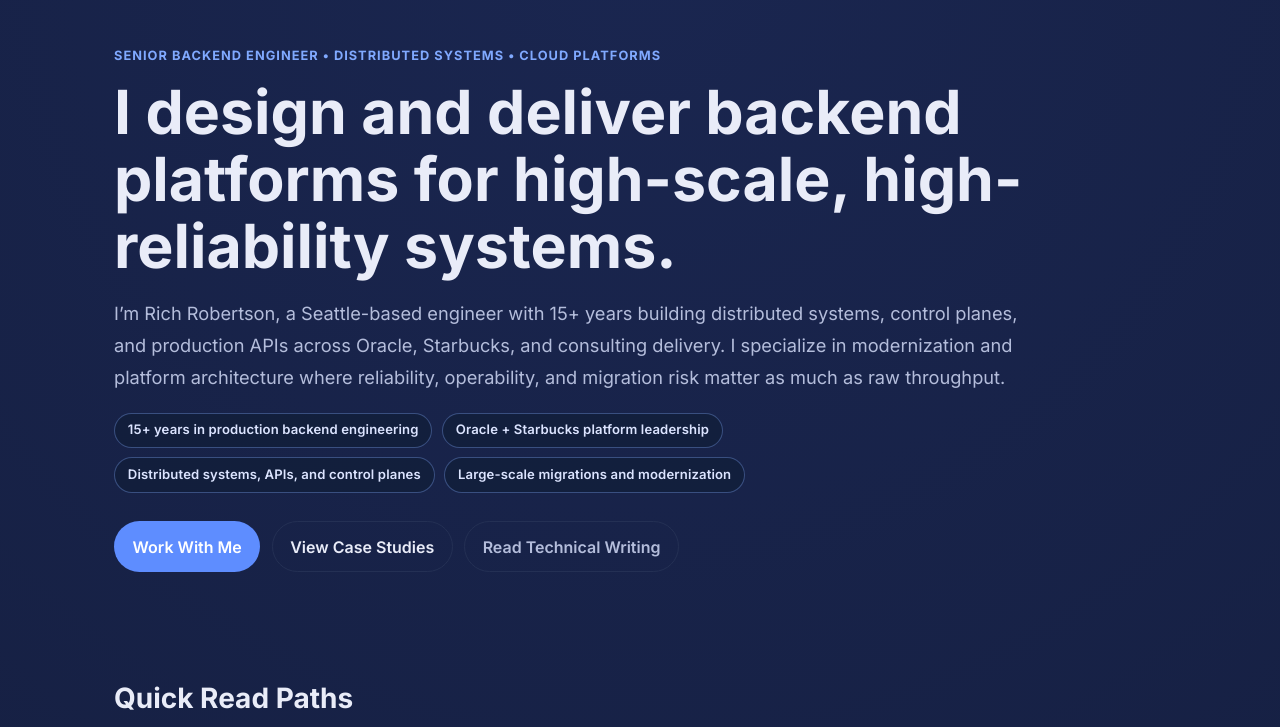
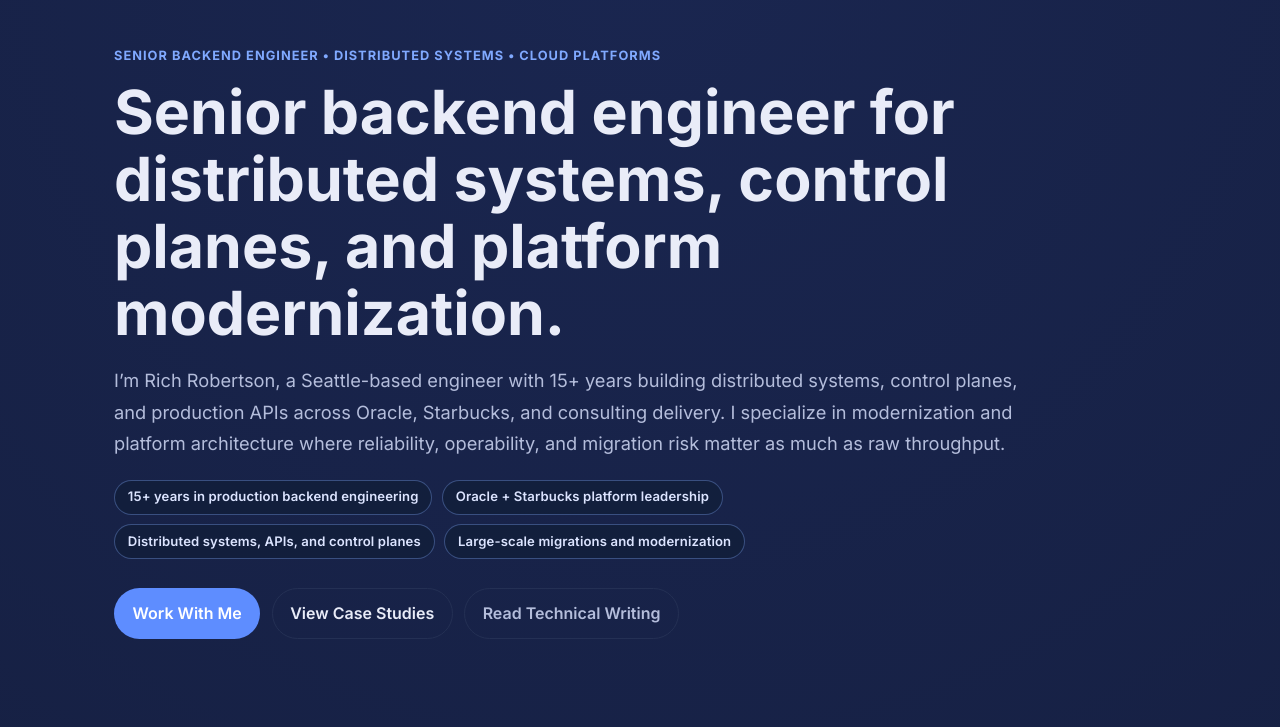
Before and after one commit to richrobertson/myrobertson_com, a plain HTML site: page index.html in a window 1280 px wide. Shown: the part 64-791 px from the top of the page. Drawn offline with Linux system fonts and the light colour scheme.

Commit message:
Refine homepage hero headline wording

```diff
--- a/index.html
+++ b/index.html
@@ -92,7 +92,7 @@
 
       <div class="hero-content">
         <p class="eyebrow">Senior Backend Engineer • Distributed Systems • Cloud Platforms</p>
-        <h1>I design and deliver backend platforms for high-scale, high-reliability systems.</h1>
+        <h1>Senior backend engineer for distributed systems, control planes, and platform modernization.</h1>
         <p class="intro">
           I’m Rich Robertson, a Seattle-based engineer with 15+ years building distributed systems, control planes, and production APIs across Oracle, Starbucks, and consulting delivery. I specialize in modernization and platform architecture where reliability, operability, and migration risk matter as much as raw throughput.
         </p>
```
